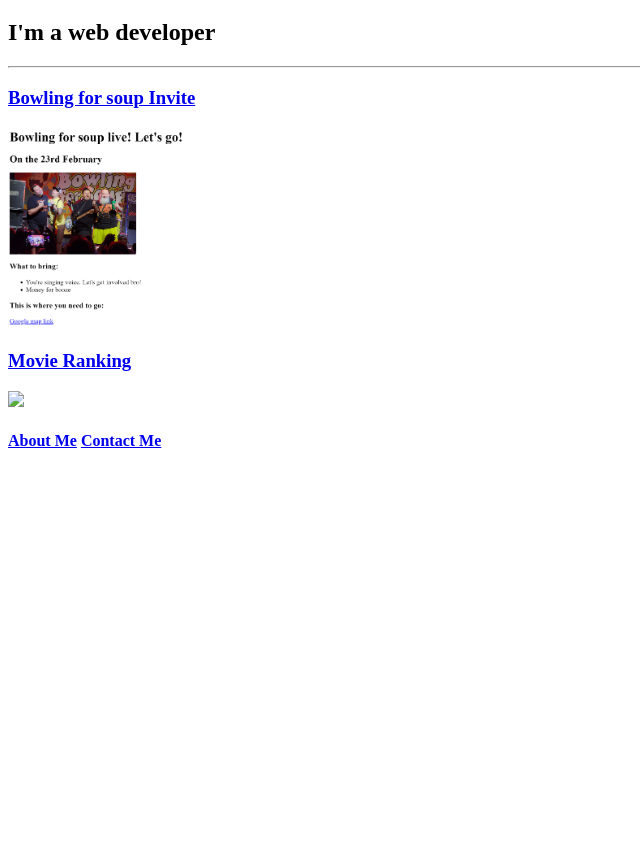
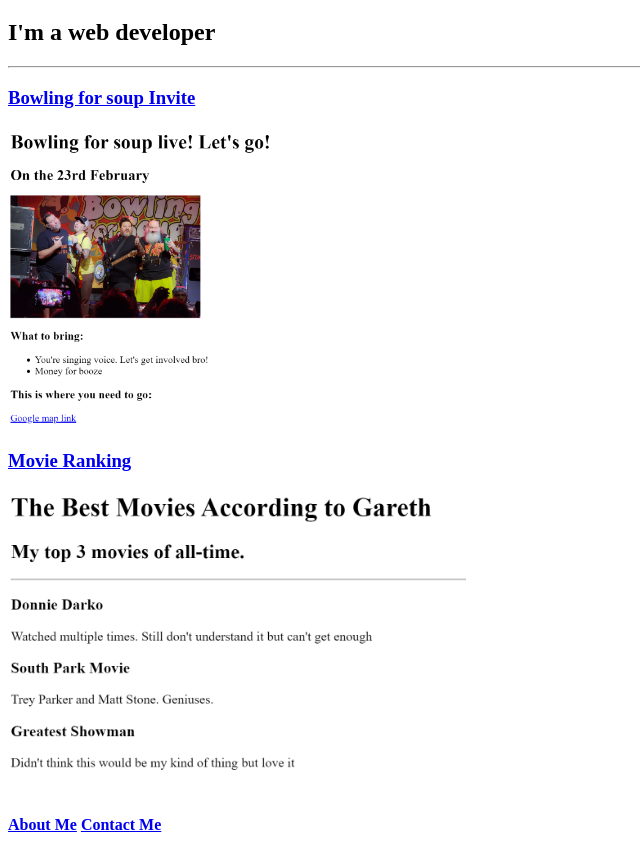
Before and after one commit to Cymru08/html.portfolio1, a plain HTML site: page index.html in a window 1280 px wide. Shown: the part 61-916 px from the top of the page, without its empty margins (0-640 px from the left). Before the commit the page ends 800 px from the top, so only its background shows below. Drawn offline with Linux system fonts and the light colour scheme.

Commit message:
index.html

```diff
--- a/index.html
+++ b/index.html
@@ -10,9 +10,9 @@
     <h2>I'm a web developer</h2>
     <hr>
     <h3><a href="./public/Bowling-for-soup.html">Bowling for soup Invite
-    </h3>    <img src="./assets/images/Bowling for soup gig.png" height="200"></a>
+    </h3>    <img src="./assets/images/Bowling for soup gig.png" height="300"></a>
     <h3><a href="./public/movie-ranking.html">Movie Ranking</h3>
-    <img src="../4.3 HTML Porfolio Project/assets/images/Movie rankings.png" height="200"></a>
+    <img src="./assets/images/Movie rankings.png" height="300"></a>
    <h4> <a href="./public/about.html">About Me</a>   <a href="./public/contact.html">Contact Me</a>
 </h4></body>
 </html>
```
